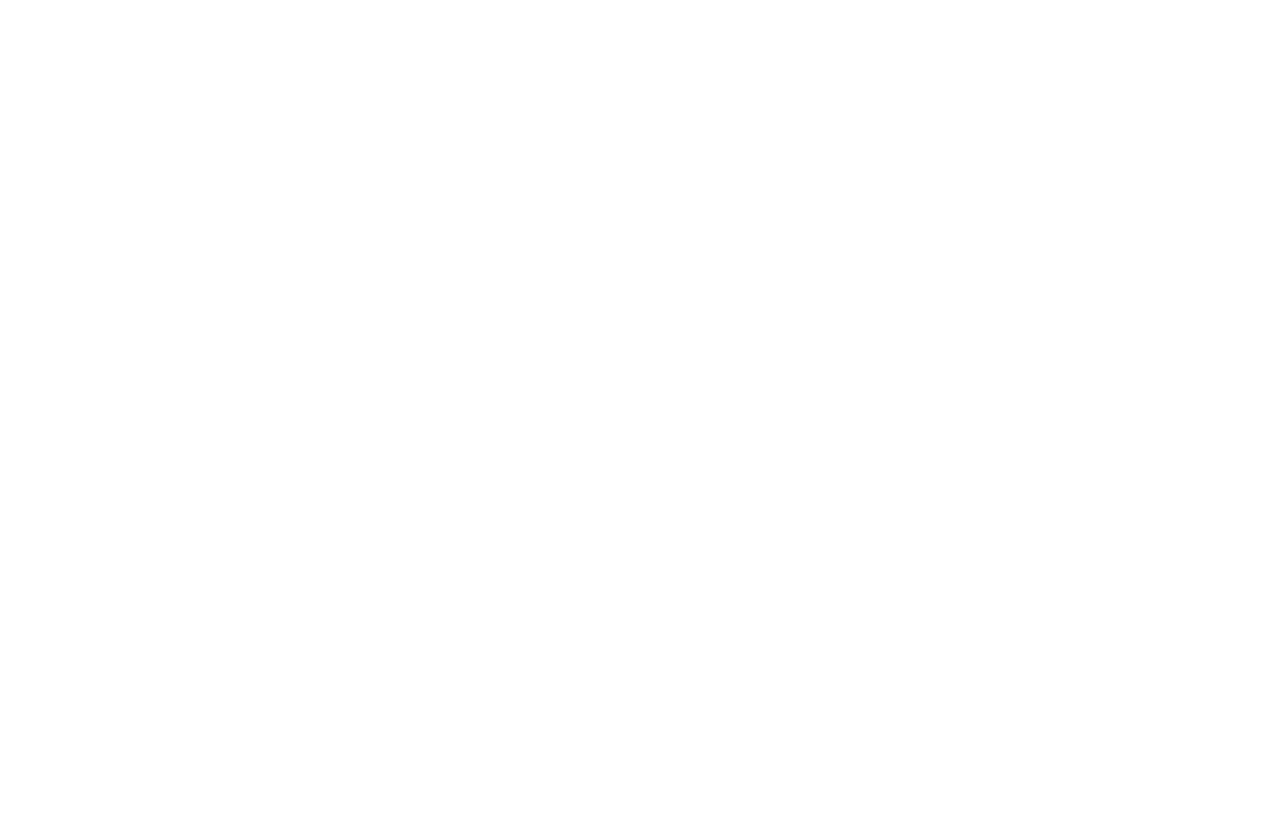
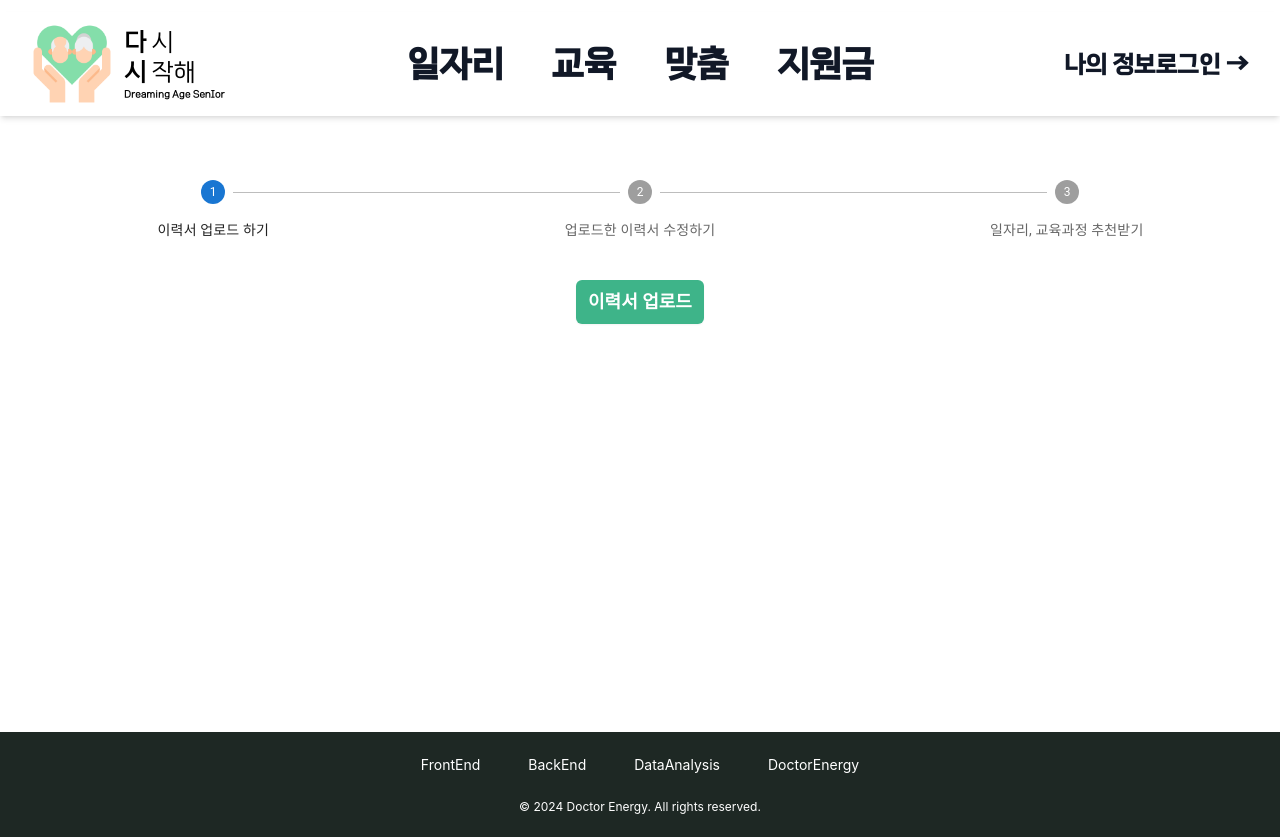
Before and after one commit to ProjectDasi/FrontEnd, a React (Create React App) app: page /resume in a window 1280 px wide. Before the commit this address had no page. Before the commit the page ends 800 px from the top, so only its background shows below. Built offline with nearby package versions, Linux system fonts and the light colour scheme.

Commit message:
0827 이력서이미지 업로드, 수정 컴포넌트 생성

```diff
--- a/src/App.tsx
+++ b/src/App.tsx
@@ -13,6 +13,7 @@
 import JobDetailPage from './Pages/JobDetailPage';
 import EduDetailPage from './Pages/EduDetailPage';
 import InfoPage from './Pages/InfoPage';
+import ResumePage from './Pages/ResumePage';
 
 function App() {
   return (
@@ -30,6 +31,7 @@
         <Route path="/jobdetail" element={<JobDetailPage />} />
         <Route path="/edudetail" element={<EduDetailPage />} />
         <Route path="/mypage" element={<InfoPage />} />
+        <Route path="/resume" element={<ResumePage />} />
       </Routes>
 
     </BrowserRouter>
--- /dev/null
+++ b/src/Components/EditResume.tsx
@@ -0,0 +1,32 @@
+import React from 'react'
+
+interface EditResumeProps {
+  onPreClick: () => void;
+  onNextClick: () => void;
+}
+const EditResume: React.FC<EditResumeProps>  = ({ onPreClick, onNextClick }) => {
+  return (
+    <div>
+      <div className='h-[50vh] w-[40vw] m-5 border border-gray-200 rounded-xl p-5'>
+      이력서 수정하기 컴포넌트
+      </div>
+      <div className='flex justify-center items-center'>
+      <button
+            type="button"
+            className="mb-4 block rounded-md bg-[#3EB489] px-3 py-2 text-center text-lg font-semibold text-white shadow-sm hover:bg-[#2E8B57] focus-visible:outline focus-visible:outline-2 focus-visible:outline-offset-2 focus-visible:outline-[#3EB489]"
+            onClick={onPreClick}
+          >
+            돌아가기
+          </button>
+      <button
+            type="button"
+            className="ml-4 mb-4 block rounded-md bg-[#3EB489] px-3 py-2 text-center text-lg font-semibold text-white shadow-sm hover:bg-[#2E8B57] focus-visible:outline focus-visible:outline-2 focus-visible:outline-offset-2 focus-visible:outline-[#3EB489]"
+            onClick={onNextClick}
+          >
+            제출하기
+          </button>
+      </div>
+    </div>
+  )
+}
+export default EditResume;
--- a/src/Components/Myinfo.tsx
+++ b/src/Components/Myinfo.tsx
@@ -1,4 +1,5 @@
 import React,{ Fragment } from 'react'
+import { Link } from 'react-router-dom'
 
 export default function Myinfo() {
     const people = [
@@ -7,7 +8,7 @@
       ]
   return (
 
-    <div className="w-full px-4 sm:px-6 lg:px-8 Gamtan my-10">
+    <div className="w-full  Gamtan my-10">
       <div className="w-full sm:flex sm:items-start">
         <div className="sm:flex-auto">
           <h1 className="w-full text-5xl font-semibold text-gray-900 GamtanBold">나의 정보</h1>
@@ -17,18 +18,20 @@
             정확한 추천을 위해서 이력서를 입력해주세요.
           </div>
         <div className="mt-3">
+          <Link to="/resume">
           <button
             type="button"
             className="block rounded-md bg-[#3EB489] px-3 py-2 text-center text-lg font-semibold text-white shadow-sm hover:bg-[#2E8B57] focus-visible:outline focus-visible:outline-2 focus-visible:outline-offset-2 focus-visible:outline-[#3EB489]"
           >
             이력서 입력
           </button>
+          </Link>
         </div>
         </div>
       </div>
-      <div className="mt-8 flow-root GamtanBold">
-        <div className="-mx-4 -my-2 overflow-x-auto sm:-mx-6 lg:-mx-8">
-          <div className="inline-block min-w-full py-2 align-middle sm:px-6 lg:px-8">
+      <div className="mt-20 flow-root GamtanBold">
+        <div className=" overflow-x-auto">
+          {/* <div className="inline-block min-w-full py-2 align-middle sm:px-6 lg:px-8"> */}
             <table className="min-w-full divide-y divide-gray-300 border-t border-b border-gray-200">
               <tbody className="divide-y divide-gray-200 bg-white text-center">
                 {people.map((person) => (
@@ -61,8 +64,12 @@
                 ))}
               </tbody>
             </table>
-          </div>
+          {/* </div> */}
         </div>
+      </div>
+      <div className='flex justify-end items-center py-5'>
+        <button type="button"
+            className="block rounded-md bg-[#3EB489] px-3 py-2 text-center text-lg font-semibold text-white shadow-sm hover:bg-[#2E8B57] focus-visible:outline focus-visible:outline-2 focus-visible:outline-offset-2 focus-visible:outline-[#3EB489]">수정하기</button>
       </div>
     </div>
   )
--- /dev/null
+++ b/src/Components/Resume.tsx
@@ -0,0 +1,67 @@
+import React, { useRef, useCallback, useState } from 'react';
+
+interface ResumeProps {
+    onNextClick: () => void;
+  }
+
+const Resume: React.FC<ResumeProps>  = ({ onNextClick }) => {
+  const inputRef = useRef<HTMLInputElement | null>(null);
+  const [previewImg, setPreviewImg] = useState<string | null>(null);
+
+  const onUploadImage = useCallback((e: React.ChangeEvent<HTMLInputElement>) => {
+    if (!e.target.files || e.target.files.length === 0) {
+      return;
+    }
+
+    const file = e.target.files[0];
+    const fileReader = new FileReader();
+
+    fileReader.onload = () => {
+      setPreviewImg(fileReader.result as string);
+    };
+
+    fileReader.readAsDataURL(file);
+    console.log(file.name);
+  }, []);
+
+  const onUploadImageButtonClick = useCallback(() => {
+    if (inputRef.current) {
+      inputRef.current.click();
+    }
+  }, []);
+
+  return (
+    <div>
+      <input
+        type="file"
+        accept="image/*"
+        name="resume"
+        ref={inputRef}
+        onChange={onUploadImage}
+        style={{ display: 'none' }} // 파일 선택 버튼을 숨기기 위해 스타일 적용
+      />
+      {previewImg && (
+        <div className='border border-gray-300 rounded-3xl p-5 mb-8'>
+          <img src={previewImg} alt="Preview" style={{ maxWidth: '100%', height: 'auto' }} />
+        </div>
+      )}
+      <div className='flex justify-center items-center'>
+      <button type="button"
+            className="mb-4 block rounded-md bg-[#3EB489] px-3 py-2 text-center text-lg font-semibold text-white shadow-sm hover:bg-[#2E8B57] focus-visible:outline focus-visible:outline-2 focus-visible:outline-offset-2 focus-visible:outline-[#3EB489]"
+      onClick={onUploadImageButtonClick}>{previewImg ? "다시 업로드하기" : "이력서 업로드"}</button>
+      {previewImg && (
+          <button
+            type="button"
+            className="ml-4 mb-4 block rounded-md bg-[#3EB489] px-3 py-2 text-center text-lg font-semibold text-white shadow-sm hover:bg-[#2E8B57] focus-visible:outline focus-visible:outline-2 focus-visible:outline-offset-2 focus-visible:outline-[#3EB489]"
+            onClick={onNextClick}
+          >
+            제출하기
+          </button>
+        )}
+      </div>
+
+    </div>
+  );
+};
+
+export default Resume;
--- a/src/Pages/InfoPage.tsx
+++ b/src/Pages/InfoPage.tsx
@@ -5,12 +5,12 @@
 
 export default function InfoPage() {
   return (
-    <div className='h-full w-full'>
+    <div className='h-screen w-full'>
       <div className='shadow-md'>
     <Header/>
     </div>
     <div className='w-full flex justify-center flex-col items-center'>
-      <div className='h-auto w-2/3 flex flex-col justify-start items-center my-5'>
+      <div className='h-auto  min-h-[77vh] w-2/3 flex flex-col justify-start items-center my-5'>
         <Myinfo/>
       </div>
     </div>
--- /dev/null
+++ b/src/Pages/ResumePage.tsx
@@ -0,0 +1,51 @@
+import React, { useState } from 'react';
+import Header from '../Components/Header'
+import Footer from '../Components/Footer'
+import Resume from '../Components/Resume'
+import Box from '@mui/material/Box';
+import Stepper from '@mui/material/Stepper';
+import Step from '@mui/material/Step';
+import StepLabel from '@mui/material/StepLabel';
+import EditResume from '../Components/EditResume';
+
+export default function ResumePage() {
+    const steps = [
+        '이력서 업로드 하기',
+        '업로드한 이력서 수정하기',
+        '일자리, 교육과정 추천받기',
+    ];
+    const [currentStep, setCurrentStep] = useState(0);
+
+    const handleNextClick = () => {
+        setCurrentStep((prevStep) => prevStep + 1);
+    };
+    const handleBeforeClick = () => {
+        setCurrentStep((prevStep) => prevStep - 1);
+    };
+
+  return (
+    <div className='h-screen w-full'>
+      <div className='shadow-md'>
+    <Header/>
+    </div>
+    <div className='w-full min-h-[77vh] flex justify-start flex-col items-center pt-16'>
+        <div className='w-full pb-5 text-lg'>
+            <Box sx={{ width: '100%' }}>
+            <Stepper activeStep={currentStep} alternativeLabel>
+                {steps.map((label) => (
+                <Step key={label}>
+                    <StepLabel>{label}</StepLabel>
+                </Step>
+                ))}
+            </Stepper>
+            </Box>
+        </div>
+      <div className='h-auto w-2/3 flex flex-col justify-start items-center my-5'>
+        {currentStep === 0 && <Resume onNextClick={handleNextClick} />}
+        {currentStep === 1 && <EditResume onPreClick={handleBeforeClick} onNextClick={handleNextClick}/>}
+      </div>
+    </div>
+    <Footer/>
+    </div>
+  )
+}
```
